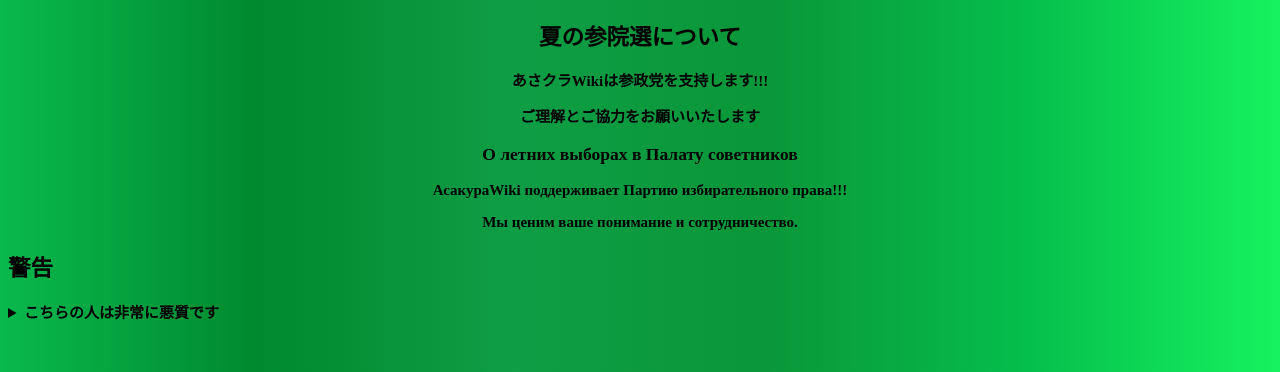
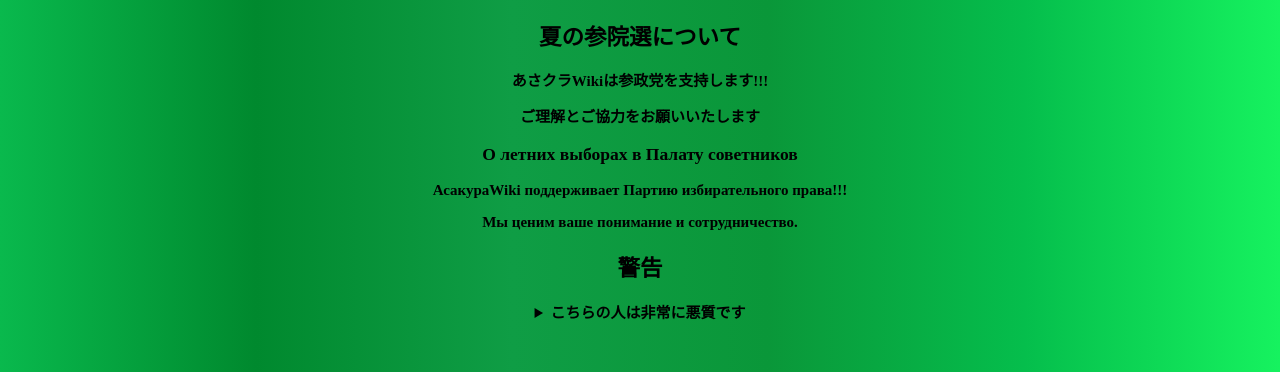
Before and after one commit to sakitibi/AsakuraWiki, a Next.js app: page / in a window 1280 px wide. Shown: the top 372 px of the page. Built offline with nearby package versions, Linux system fonts and the light colour scheme; no server answers; the database is empty; what @supabase/auth-helpers-react would draw is missing.

Commit message:
コミットされました

```diff
--- a/css/index.globals.css
+++ b/css/index.globals.css
@@ -66,7 +66,10 @@ button span {
     }
 }
 
+header{
+    text-align: center;
+}
+
 #sanninnsenn{
     font-weight: bold;
-    text-align: center;
 }
```
